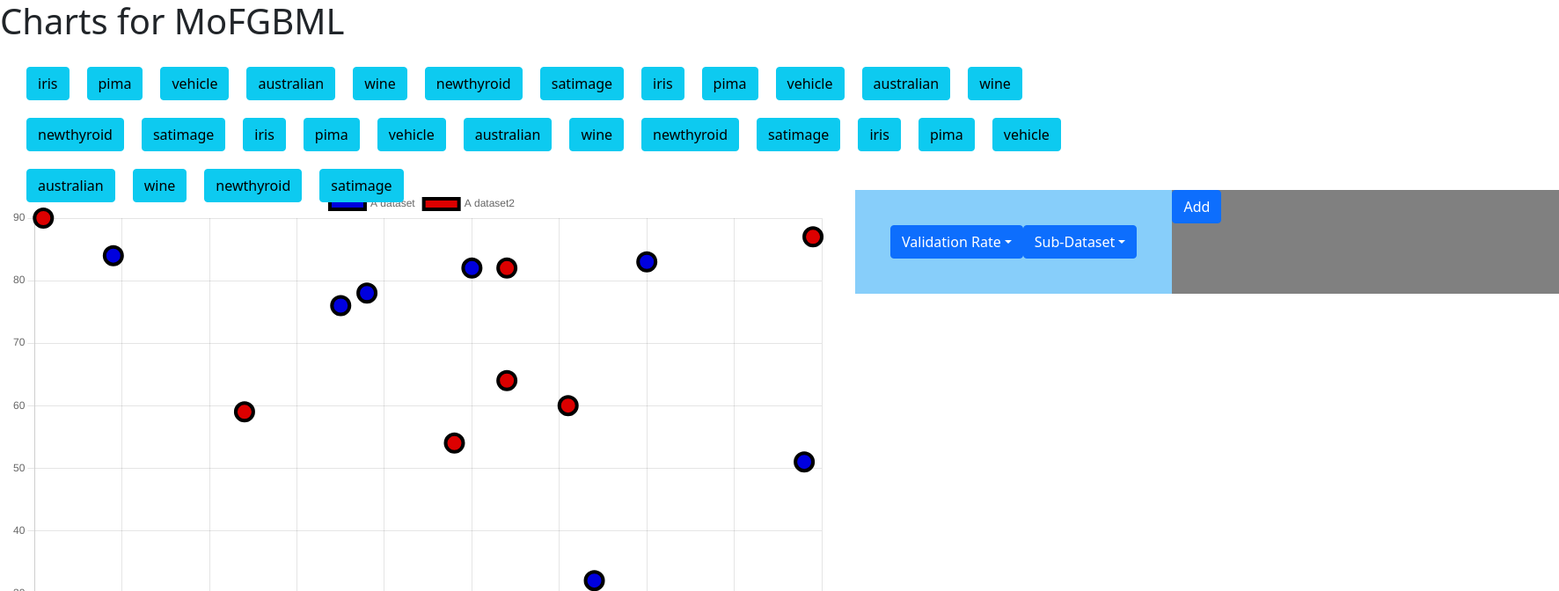
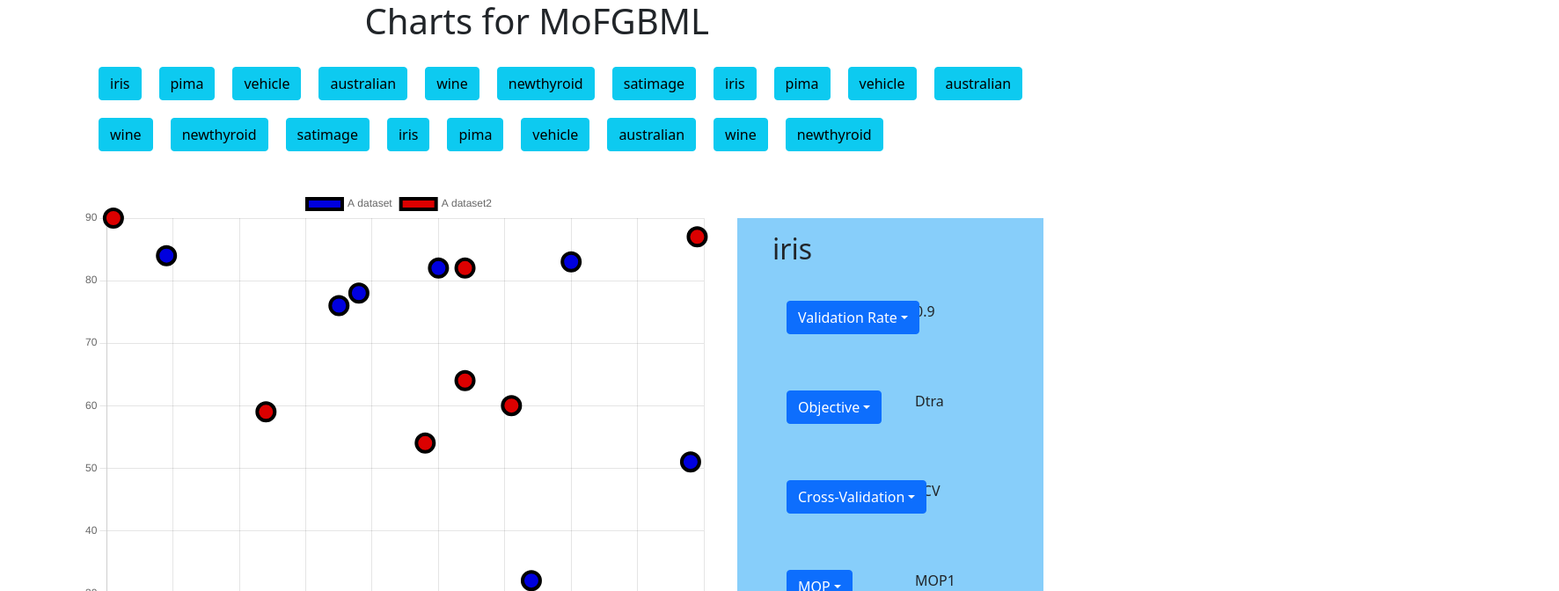
Before and after one commit to SamirFersobe/mofgbml_visualizer, a React (Create React App) app: page / in a window 1280 px wide. Shown: the top 672 px of the page at 88% size, 1772 px wide, since content can reach past the window. Built offline with nearby package versions, Linux system fonts and the light colour scheme.

Commit message:
Started using hooks to bring everything together

```diff
--- a/src/App.css
+++ b/src/App.css
@@ -1,5 +1,6 @@
 .App {
   text-align: center;
+
 }
 
 .App-logo {
--- a/src/App.tsx
+++ b/src/App.tsx
@@ -5,25 +5,30 @@ import DatasetsDisplay from './components/DatasetsDisplay';
 import ChartOptions from './components/ChartOptions';
 
 import './App.css';
-import { Container } from 'react-bootstrap';
+import { Container,Row,Col} from 'react-bootstrap';
 
+const data:string[] =['iris','pima','vehicle','australian','wine','newthyroid','satimage','iris','pima','vehicle','australian','wine','newthyroid','satimage','iris','pima','vehicle','australian','wine','newthyroid'];
 function App() {
   return (
-    <div>
-      <h1> Charts for MoFGBML</h1>
+    <Container>
+      <Row className="justify-content-center">
+      <Col xl="5">
+      <h1 className="app"> Charts for MoFGBML</h1>
+      </Col>
+      </Row>
+      <DatasetsDisplay datasets={data} />
+      <Container>
 
-      <DatasetsDisplay />
-      <div className="container-fluid h-100">
-        <div className="row justify-content-center">
-        <div className="col-9">
+        <Row className="justify-content-center">
+        <Col md={8}>
           <ScatterPlot />
-        </div>
-        <div className ="col-3">
+        </Col>
+        <Col md={4}>
           <ChartOptions />
-        </div>
-        </div>
-      </div>
-    </div>
+        </Col>
+        </Row>
+      </Container>
+    </Container>
   );
 }
 
--- a/src/components/ChartOptions.css
+++ b/src/components/ChartOptions.css
@@ -2,13 +2,13 @@
     display: inline flex;
     flex-direction: row;
     background-color: lightskyblue;
-    padding: 2.5em;
+    padding: 1em;
+    margin-top: 2em;
 
 }
 
-.divider{
-    background-color: grey;
-    width: 50em;
-    display: inline flex;
-    flex-direction: row;
+.dropdown-button{
+    margin: 1em 0 1em 0;
+    padding:1em 1em 1em 1em;
+
 }
--- a/src/components/ChartOptions.tsx
+++ b/src/components/ChartOptions.tsx
@@ -1,5 +1,9 @@
-import { DropdownButton,Dropdown,Button } from "react-bootstrap"
+import {Button,Row,Col,Container } from "react-bootstrap"
 import './ChartOptions.css';
+import DropdownOptions from "./DropdownOptions";
+import { useState,useEffect } from "react";
+
+//Values for the Dropdown Buttons
 
 const validation_rates =['0.9','0.8','0.7','0.5','0.3','0.2','0.1']
 const  MOP = ['MOP1','MOP7']
@@ -10,24 +14,25 @@ const values = ['Dtra','Dsubtra','Dvalid','Dtst']
 
 export default function ChartOptions() {
     return (
-        <div className="divider">
+
             <div className="dropdowns">
-            <DropdownButton id="dropdown-basic-button" title="Validation Rate">
-                {validation_rates.map((valid) => (
-                <Dropdown.Item href="">{valid}</Dropdown.Item>))}
-            </DropdownButton>
+            <Container>
+            <h2 id="currentDataset">CurrentDataset</h2>
+            <DropdownOptions buttonName = {"Validation Rate"} content={validation_rates}/>
+            <DropdownOptions buttonName = {"Objective"} content={values}/>
+            <DropdownOptions buttonName = {"Cross-Validation"} content={crossvalidation}/>
+            <DropdownOptions buttonName = {"MOP"} content={MOP}/>
 
-                <br></br>
-            <DropdownButton id="dropdown-basic-button" title="Sub-Dataset">
-                {values.map((value) => (
-                <Dropdown.Item href="">{value}</Dropdown.Item>))}
-            </DropdownButton>
-            </div>
-           <div>
+            <Row>
+            <Button className="dropdown-button" variant="primary"> Add </Button>
+            </Row>
 
-           <Button variant="primary"> Add </Button>
+            <Row>
+            <Button className="dropdown-button" variant="danger">Clear All </Button>
+            </Row>
+
+            </Container>
             </div>
 
-        </div>
     )
 }
--- a/src/components/DatasetsDisplay.tsx
+++ b/src/components/DatasetsDisplay.tsx
@@ -1,10 +1,37 @@
-import React from 'react'
+import React,{useState,useEffect} from 'react'
 import './DatasetsDisplay.css';
 import { Button } from 'react-bootstrap';
 
-const datasets:string[] =['iris','pima','vehicle','australian','wine','newthyroid','satimage','iris','pima','vehicle','australian','wine','newthyroid','satimage','iris','pima','vehicle','australian','wine','newthyroid','satimage','iris','pima','vehicle','australian','wine','newthyroid','satimage'];
-const datasetItems = datasets.map((dataset) => <Button variant="info"  className="myButton"> {dataset}</Button>)
-function DatasetsDisplay() {
+export interface DatasetsDisplay{
+    datasets:string[];
+}
+
+
+function DatasetsDisplay({datasets}:DatasetsDisplay) {
+
+    const [currentDataset,setCurrentDataset] =useState("iris")
+
+    useEffect(() => {
+        document.title = currentDataset;
+        if(document.getElementById("currentDataset") != null || document.getElementById("currentDataset") != undefined){
+        document.getElementById("currentDataset")!.innerHTML = currentDataset;
+        }
+
+
+    })
+
+    function submit(e:React.MouseEvent<HTMLElement>){
+        e.preventDefault();
+        if(e.button == 0){
+            //@ts-ignore
+            setCurrentDataset(e.currentTarget.value)
+            // console.log(e.currentTarget.value)
+        }
+
+    }
+    // Defined inside the DatasetsDisplay() to access the local submit function
+    const datasetItems = datasets.map((dataset) => <Button  onClick ={submit} variant="info"  className="myButton" value={dataset}> {dataset}</Button>);
+
     return (
         <div className="datasetsDisplay">
             {datasetItems}
--- /dev/null
+++ b/src/components/DropdownOptions.tsx
@@ -0,0 +1,46 @@
+import React, {useState,useEffect} from 'react'
+import {Row,Col,DropdownButton,Dropdown} from "react-bootstrap";
+import PropTypes from 'prop-types';
+
+
+export interface DropdownOptionsProps{
+    buttonName:string;
+    content:string[];
+}
+
+export interface CurrentItemDescription{
+    description:string;
+}
+
+function DropdownOptions({buttonName,content}:DropdownOptionsProps) {
+
+    const [currentDescription,setCurrentDescription] = useState(content[0])
+
+    return (
+        <Row md={2}>
+
+        <Col>
+
+        <DropdownButton className="dropdown-button" id="dropdown-basic-button" title={buttonName}>
+            {content.map((i) =>(
+                //@ts-ignore
+            <Dropdown.Item onClick={console.log("hi")} value={i}>{i}</Dropdown.Item>))}
+        </DropdownButton>
+        </Col>
+        <Col>
+        <CurrentItemDescription description={currentDescription} />
+        </Col>
+    </Row>
+    )
+}
+
+
+
+function CurrentItemDescription({description}:CurrentItemDescription){
+        return (
+            <p className="dropdown-button"> {description} </p>
+        )
+}
+
+
+export default DropdownOptions
```
